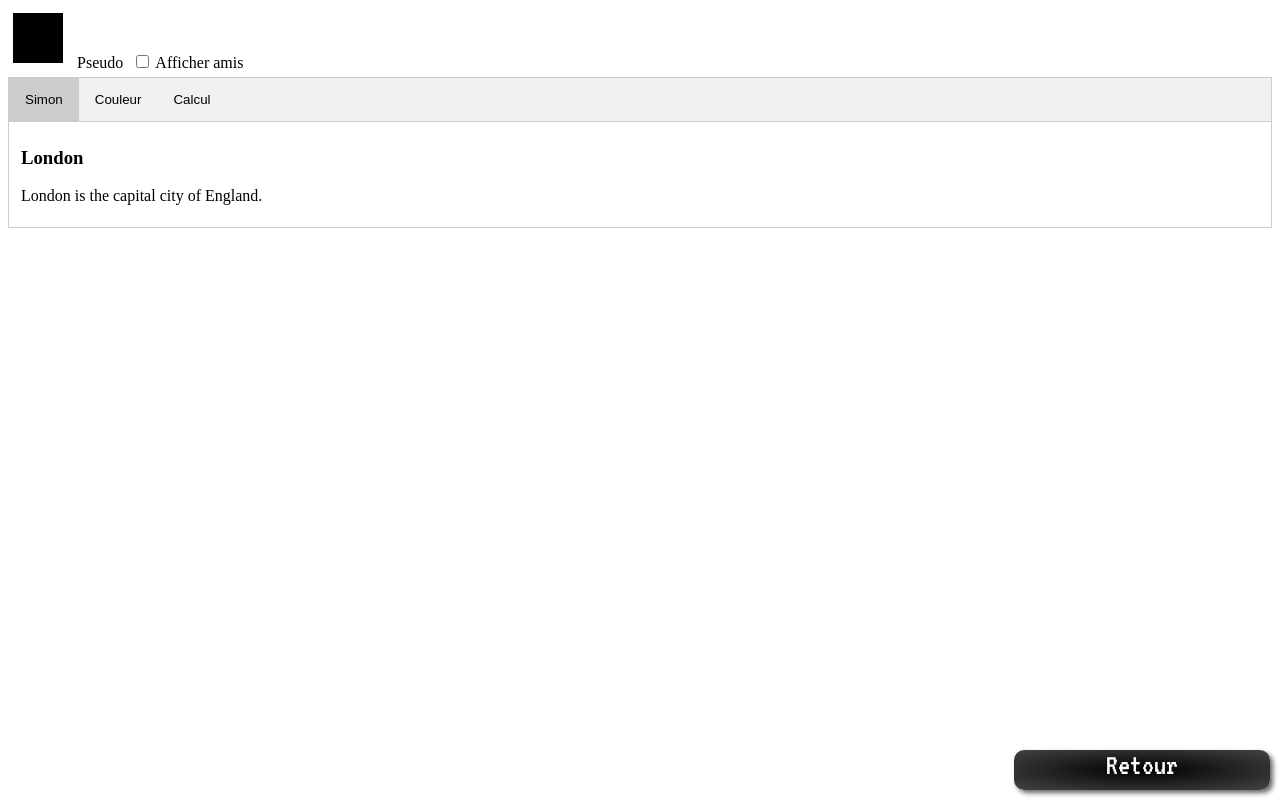
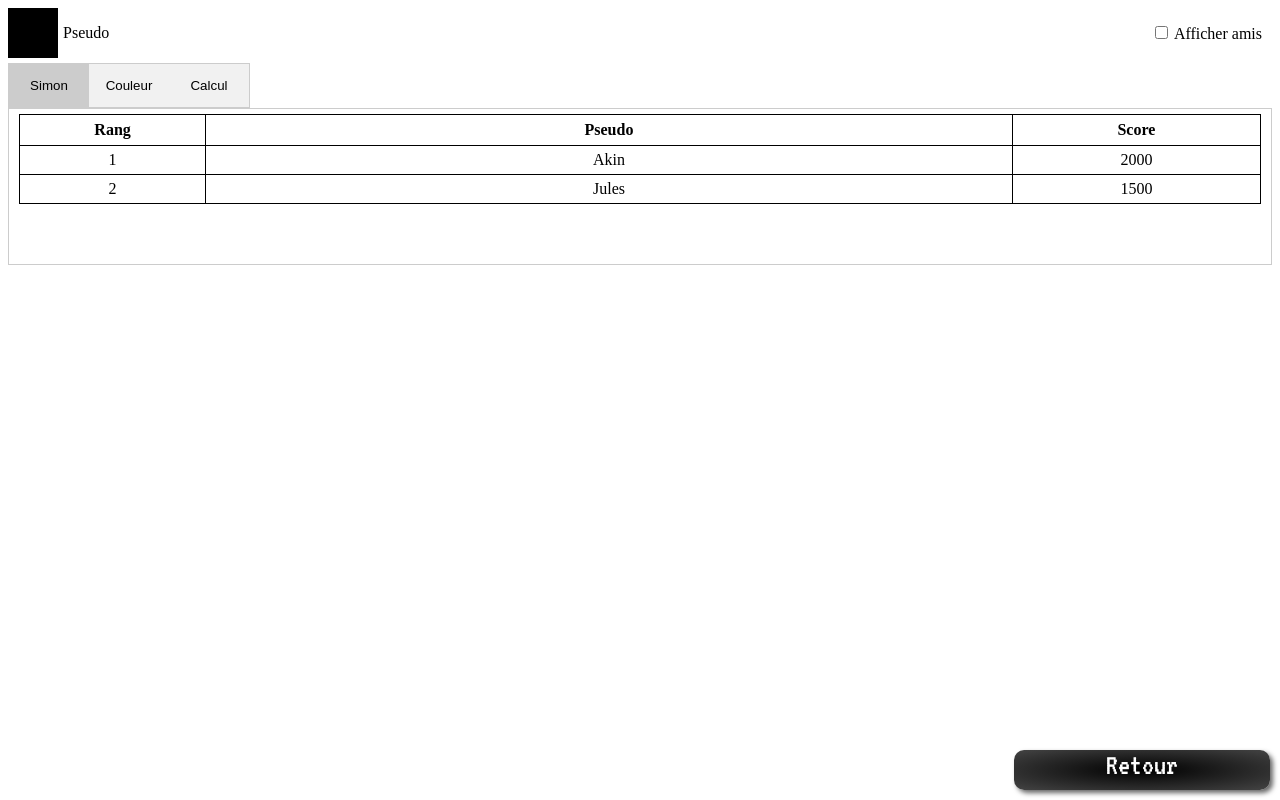
Before and after one commit to tbornon/PIX2, a website: page trophes.html in a window 1280 px wide. Drawn offline with Linux system fonts and the light colour scheme.

Commit message:
Modifs majeurs apparence

```diff
--- a/css/trophes.css
+++ b/css/trophes.css
@@ -24,16 +24,24 @@
     margin: 0;
 }
 
+#headerContainer{
+    display: flex;
+    flex-direction: row;
+    justify-content: flex-start;
+    margin-bottom: 5px;
+    align-items: center;
+}
+
 .amis{
     text-align: right;
     position: relative;
     margin: 5px;
     right: 5px;
     display: inline-block;
+    margin-left: auto;
 }
 
 #pseudo{
-    display: inline-block;
     margin: 5px;
 }
 
@@ -45,16 +53,14 @@
 #avatar{
     width: 50px;
     height: 50px;
-    position: relative;
-    margin: 5px;
     background-color: black;
-    display: inline-block;
 }
 
 .onglets {
     overflow: hidden;
     border: 1px solid #ccc;
     background-color: #f1f1f1;
+    width: 240px;
 }
 
 .onglets button {
@@ -65,6 +71,7 @@
     cursor: pointer;
     padding: 14px 16px;
     transition: 0.3s;
+    width: 80px;
 }
 
 .onglets button:hover {
@@ -77,7 +84,25 @@
 
 .contenuOnglet {
     display: none;
-    padding: 6px 12px;
+    padding: 5px 10px;
     border: 1px solid #ccc;
-    border-top: none;
+    height: 145px;
 }
+
+table{
+    border-collapse: collapse;
+    width: 100%;
+}
+
+th{
+    height: 20px;
+}
+
+th, td{
+    padding: 5px;
+}
+
+table, th, td{
+    border: 1px solid black;
+    text-align: center;
+}
--- a/trophes.html
+++ b/trophes.html
@@ -15,10 +15,9 @@
 
 <body>
     <div>
-        <div>
+        <div id="headerContainer">
             <div id = "avatar">
             </div>
-
 
             <div id = "pseudo">
                 <p>Pseudo</p>
@@ -42,18 +41,66 @@
             </div>
 
             <div id="Simon" class="contenuOnglet">
-                <h3>London</h3>
-                <p>London is the capital city of England.</p>
+                <table>
+                    <col width="15%">
+                    <col width="65%">
+                    <col width="20%">
+                    <tr>
+                        <th>Rang</th>
+                        <th>Pseudo</th>
+                        <th>Score</th>
+                    </tr>
+                    <tr>
+                        <td>1</td>
+                        <td>Akin</td>
+                        <td>2000</td>
+                    </tr>
+                    <tr>
+                        <td>2</td>
+                        <td>Jules</td>
+                        <td>1500</td>
+                    </tr>
+                </table>
             </div>
 
             <div id="Couleur" class="contenuOnglet">
-                <h3>Paris</h3>
-                <p>Paris is the capital of France.</p>
+                    <table>
+                            <tr>
+                                <th>Rang</th>
+                                <th>Pseudo</th>
+                                <th>Score</th>
+                            </tr>
+                            <tr>
+                                <td>1</td>
+                                <td>Théophile</td>
+                                <td>1250</td>
+                            </tr>
+                            <tr>
+                                <td>2</td>
+                                <td>Tanguy</td>
+                                <td>1200</td>
+                            </tr>
+                        </table>
             </div>
 
             <div id="Calcul" class="contenuOnglet">
-                <h3>Tokyo</h3>
-                <p>Tokyo is the capital of Japan.</p>
+                    <table>
+                            <tr>
+                                <th>Rang</th>
+                                <th>Pseudo</th>
+                                <th>Score</th>
+                            </tr>
+                            <tr>
+                                <td>1</td>
+                                <td>Alexandre</td>
+                                <td>3000</td>
+                            </tr>
+                            <tr>
+                                <td>2</td>
+                                <td>Martin</td>
+                                <td>2000</td>
+                            </tr>
+                        </table>
             </div>
         </div>
     </div>
```
Also changed, not shown: test.html (deleted, +0 -37 lines).
